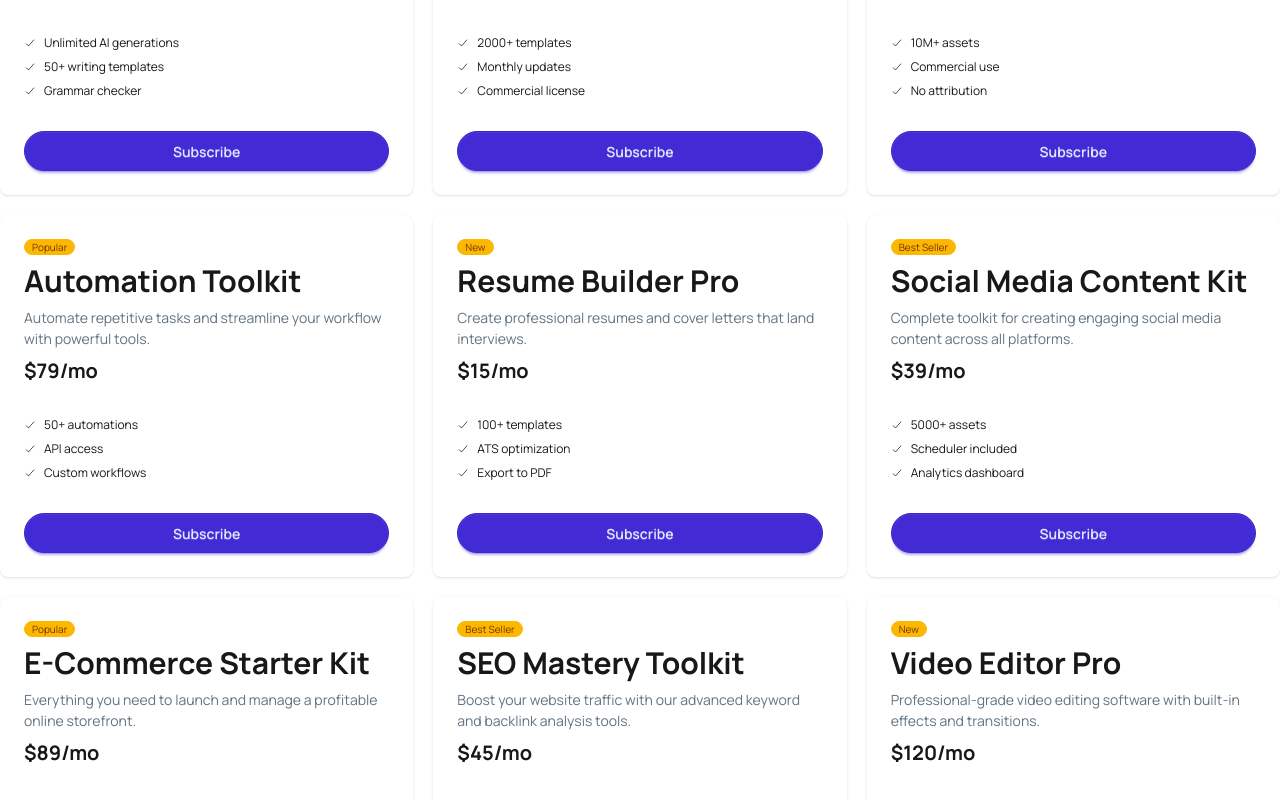
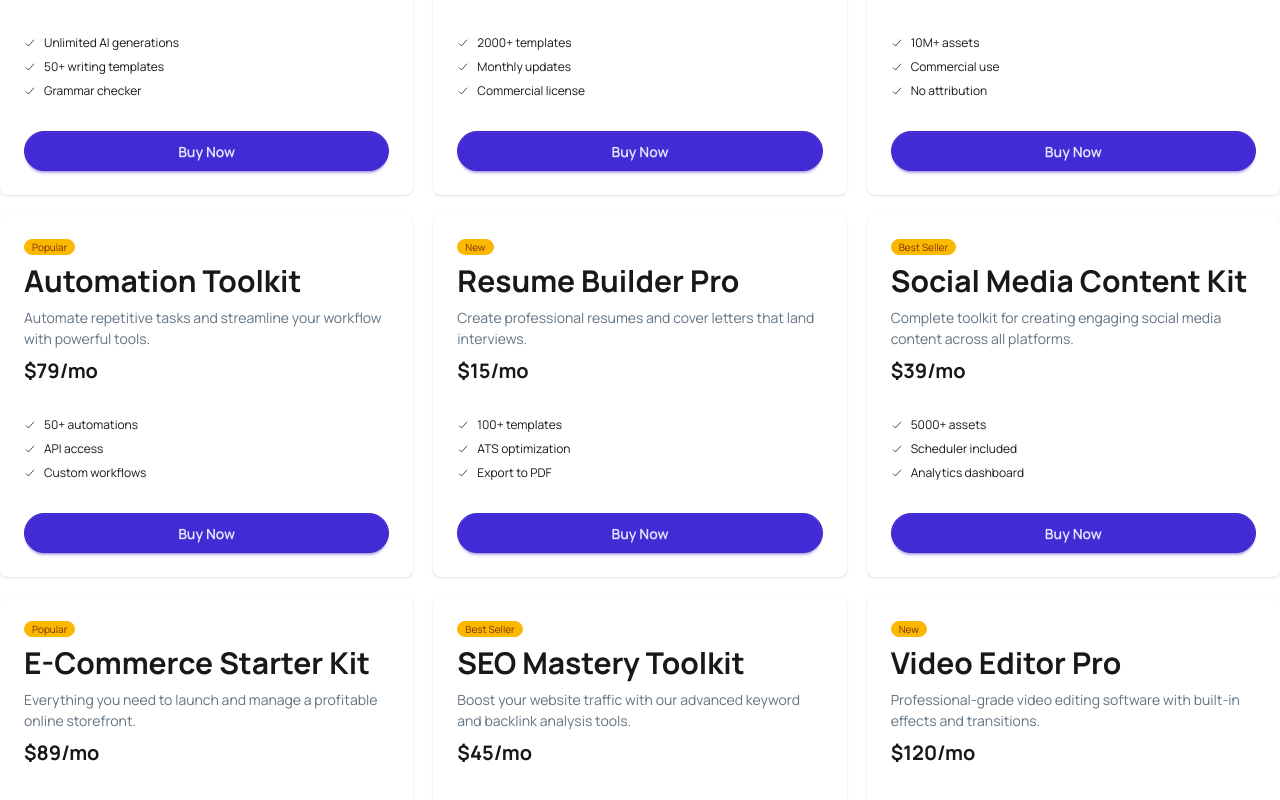
Before and after one commit to AforArdi/React-A6-DigiTools, a React (Vite) app: page / in a window 1280 px wide. Shown: the part 1440-2240 px from the top of the page. Built offline with nearby package versions, Linux system fonts and the light colour scheme.

Commit message:
State Added in Card, for Buy Now Button

```diff
--- a/src/Components/Dynamic/ProductCard.jsx
+++ b/src/Components/Dynamic/ProductCard.jsx
@@ -1,6 +1,13 @@
+import { useState } from "react";
 import { IoCheckmark } from "react-icons/io5";
 
 const ProductCard = ({product}) => {
+    const [isBought, setIsBought] = useState(false);
+    const handleBuyBtn=()=>{
+        // setIsBought(prev=> !prev);
+        setIsBought(true);
+    }
+
     return (
         <section>
             <div className="card bg-base-100 shadow-sm">
@@ -23,7 +30,9 @@ const ProductCard = ({product}) => {
                         }
                     </ul>
                     <div className="mt-6">
-                    <button className="btn btn-primary btn-block rounded-full">Subscribe</button>
+                    <button onClick={handleBuyBtn} className={`btn btn-primary btn-block rounded-full ${isBought && 'bg-green-800 text-white'}`}>
+                        {isBought ? 'Added to Cart' : 'Buy Now'}
+                    </button>
                     </div>
                 </div>
             </div>
```
